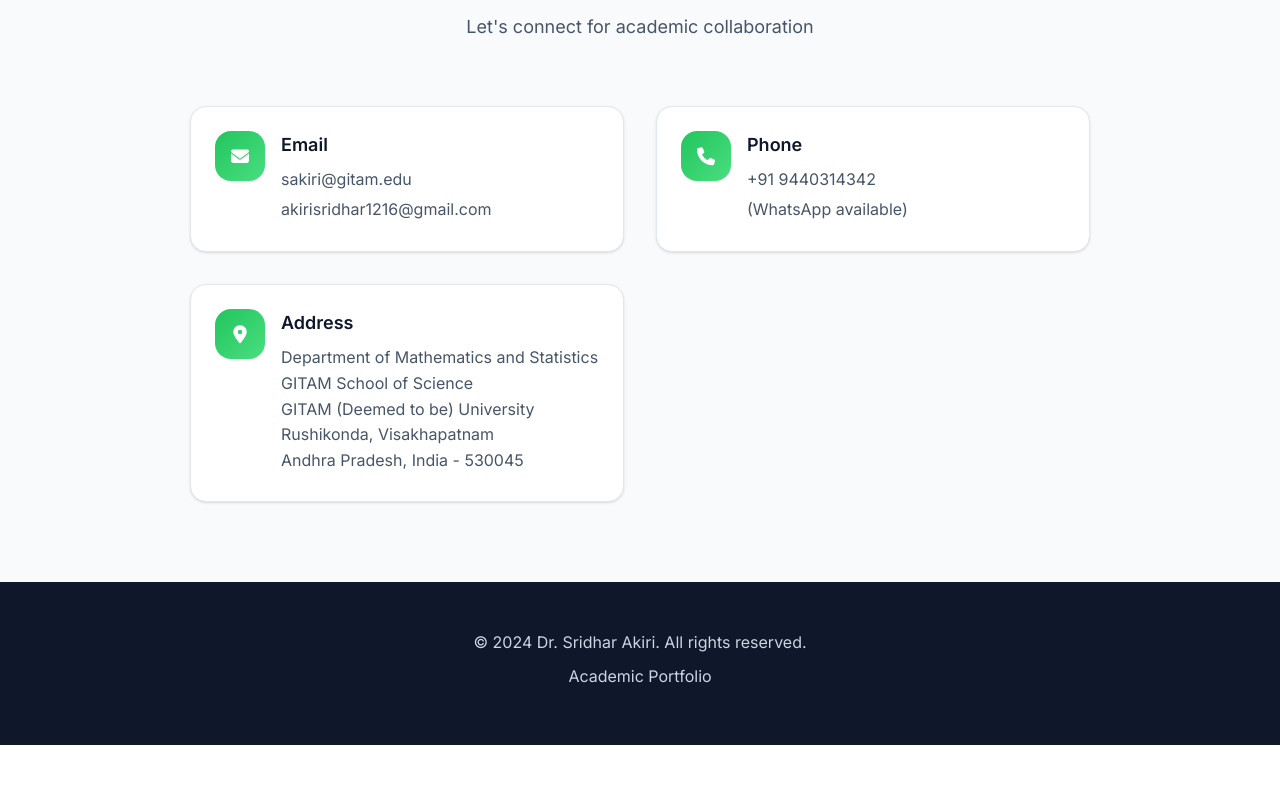
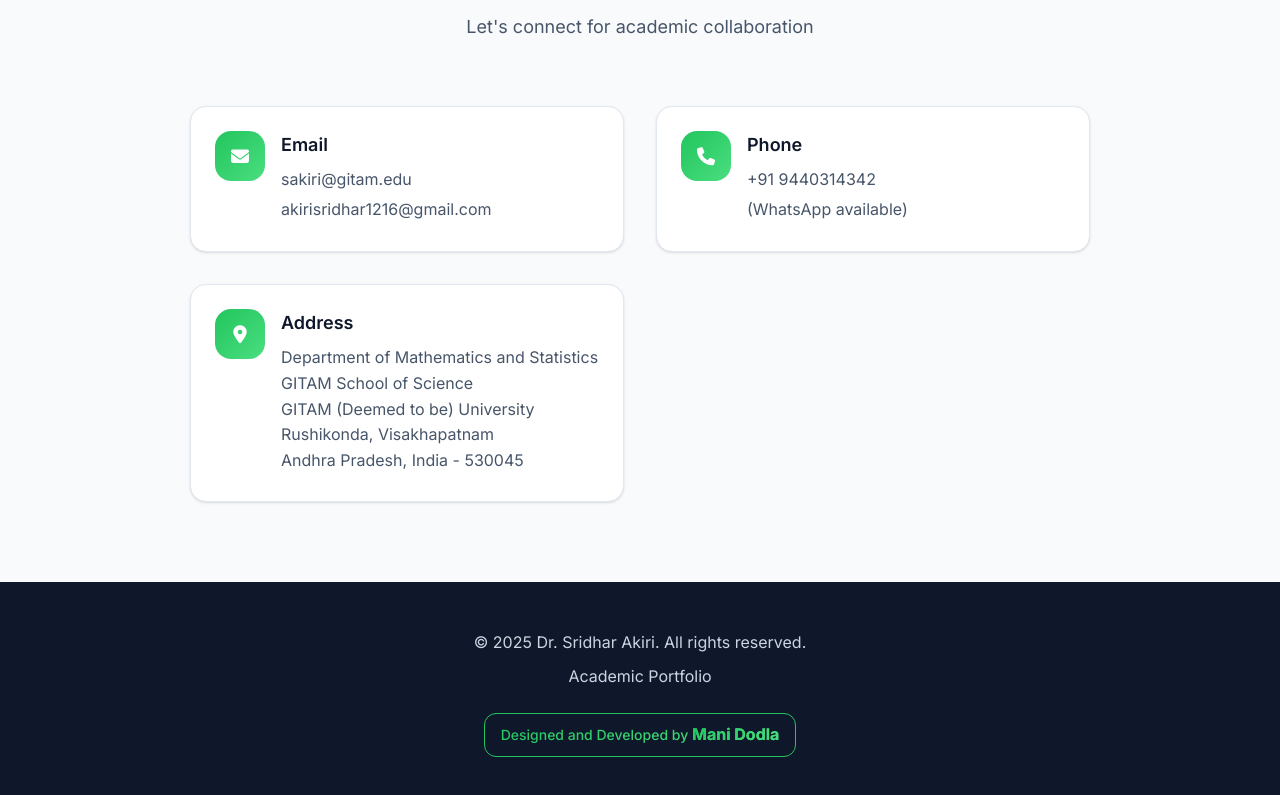
Before and after one commit to spraymachine/maya, a plain HTML site: page index.html in a window 1280 px wide. Shown: the part 4613-5408 px from the top of the page. Before the commit the page ends 5358 px from the top, so only its background shows below. Drawn offline with Linux system fonts and the light colour scheme.

Commit message:
added name in footer

```diff
--- a/index.html
+++ b/index.html
@@ -285,8 +285,9 @@
     <footer class="footer">
         <div class="container">
             <div class="footer-content">
-                <p>&copy; 2024 Dr. Sridhar Akiri. All rights reserved.</p>
+                <p>&copy; 2025 Dr. Sridhar Akiri. All rights reserved.</p>
                 <p>Academic Portfolio</p>
+                <p class="developer-credit">Designed and Developed by <span class="developer-name">Mani Dodla</span></p>
             </div>
         </div>
     </footer>
--- a/style.css
+++ b/style.css
@@ -649,6 +649,38 @@ section {
     margin-bottom: var(--spacing-2);
 }
 
+.developer-credit {
+    position: relative;
+    font-size: var(--font-size-sm);
+    background: linear-gradient(135deg, var(--primary-green), var(--accent-green));
+    -webkit-background-clip: text;
+    -webkit-text-fill-color: transparent;
+    background-clip: text;
+    font-weight: 500;
+    padding: var(--spacing-2) var(--spacing-4);
+    border: 1px solid var(--primary-green);
+    border-radius: var(--radius-lg);
+    display: inline-block;
+    margin-top: var(--spacing-4);
+    transition: all 0.3s ease;
+}
+
+.developer-credit:hover {
+    transform: translateY(-2px);
+    box-shadow: 0 4px 12px rgba(34, 197, 94, 0.3);
+    border-color: var(--accent-green);
+}
+
+.developer-name {
+    font-weight: 700;
+    font-size: var(--font-size-base);
+    background: linear-gradient(135deg, var(--primary-green), var(--accent-green));
+    -webkit-background-clip: text;
+    -webkit-text-fill-color: transparent;
+    background-clip: text;
+    text-shadow: none;
+}
+
 /* Responsive Design */
 @media (max-width: 768px) {
     .nav-menu {
```
